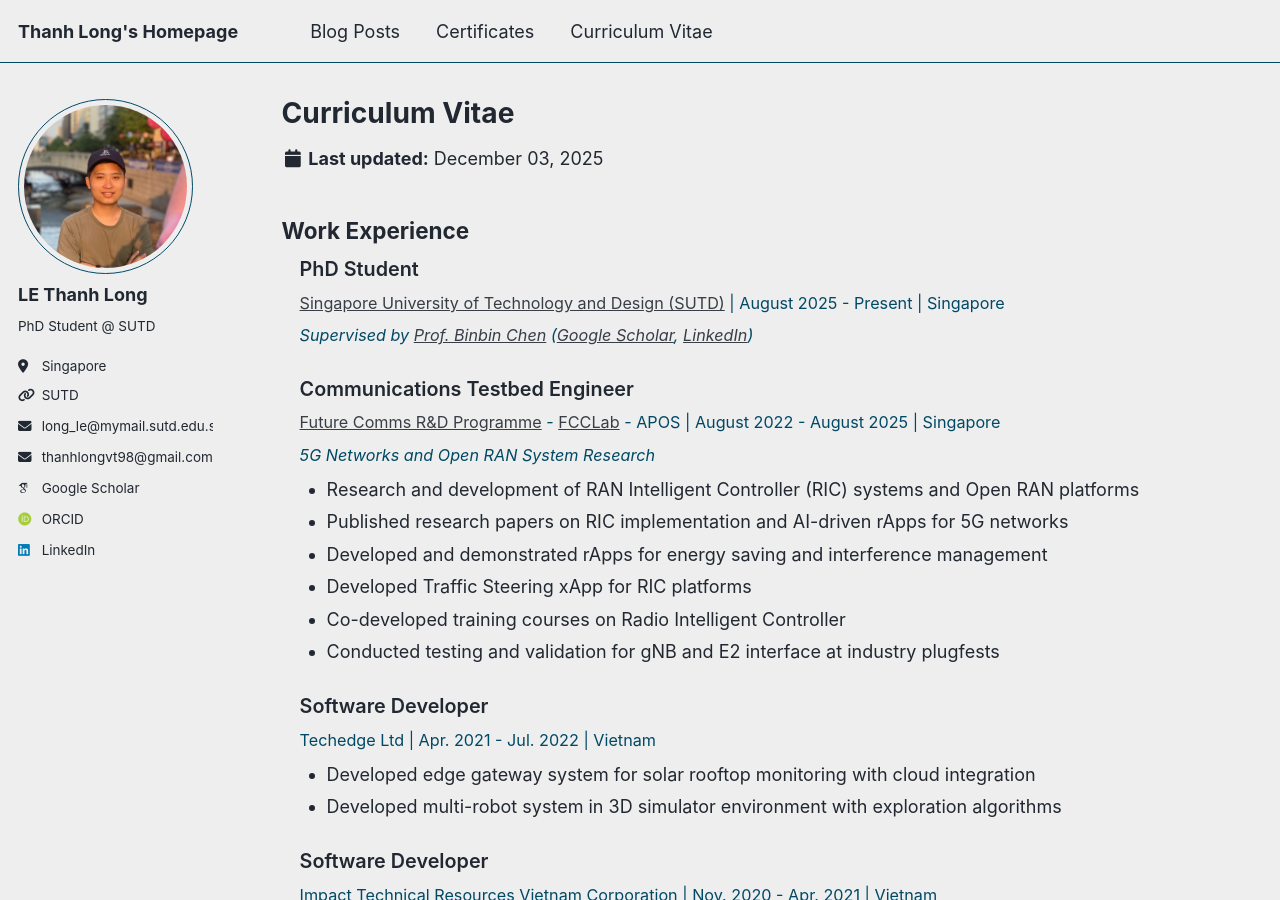
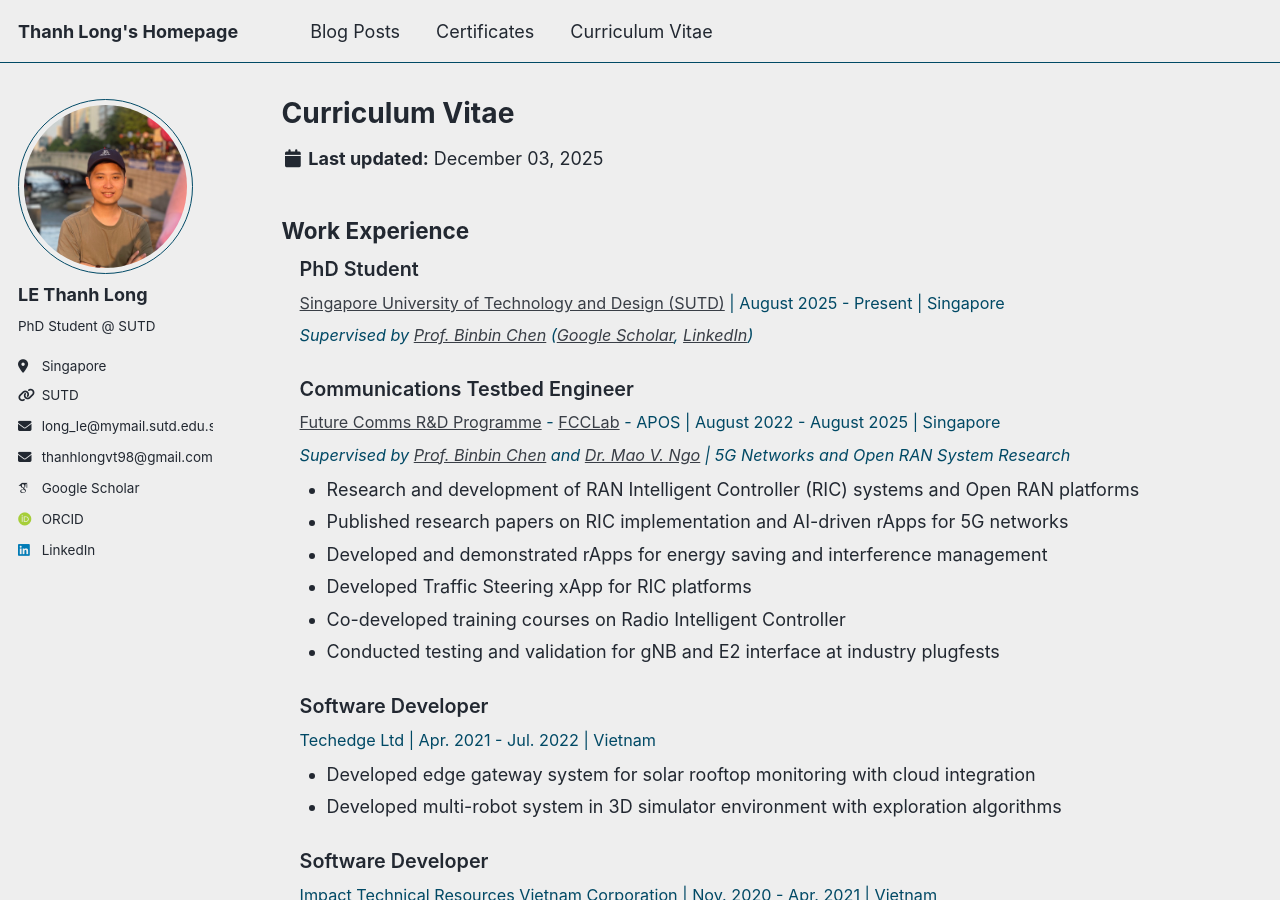
Before and after one commit to thanhlongvt98/thanhlongvt98.github.io, a Jekyll site: the page built from _pages/cv.md, in a window 1280 px wide and 900 px high. Built offline with Jekyll 4.4.1, drawn with Linux system fonts in a browser that asks for light colours; some web fonts are replaced; a script bundle is joined from its source files by our own code; library files that are not in the unit come from our copies.

Commit message:
Add supervisors

```diff
--- a/_pages/cv.md
+++ b/_pages/cv.md
@@ -76,7 +76,7 @@ redirect_from:
 <div class="cv-item">
   <div class="cv-item-title">Communications Testbed Engineer</div>
   <div class="cv-item-meta"><a href="https://fcp.sutd.edu.sg/" target="_blank">Future Comms R&D Programme</a> - <a href="https://fcp.sutd.edu.sg/fcclab/" target="_blank">FCCLab</a> - APOS | August 2022 - August 2025 | Singapore</div>
-  <div class="cv-item-meta"><em>5G Networks and Open RAN System Research</em></div>
+  <div class="cv-item-meta"><em>Supervised by <a href="https://www.sutd.edu.sg/profile/chen-binbin/" target="_blank">Prof. Binbin Chen</a> and <a href="https://sites.google.com/site/maovngo/home?authuser=0" target="_blank">Dr. Mao V. Ngo</a> | 5G Networks and Open RAN System Research</em></div>
   <ul class="cv-item-details">
     <li>Research and development of RAN Intelligent Controller (RIC) systems and Open RAN platforms</li>
     <li>Published research papers on RIC implementation and AI-driven rApps for 5G networks</li>
```
